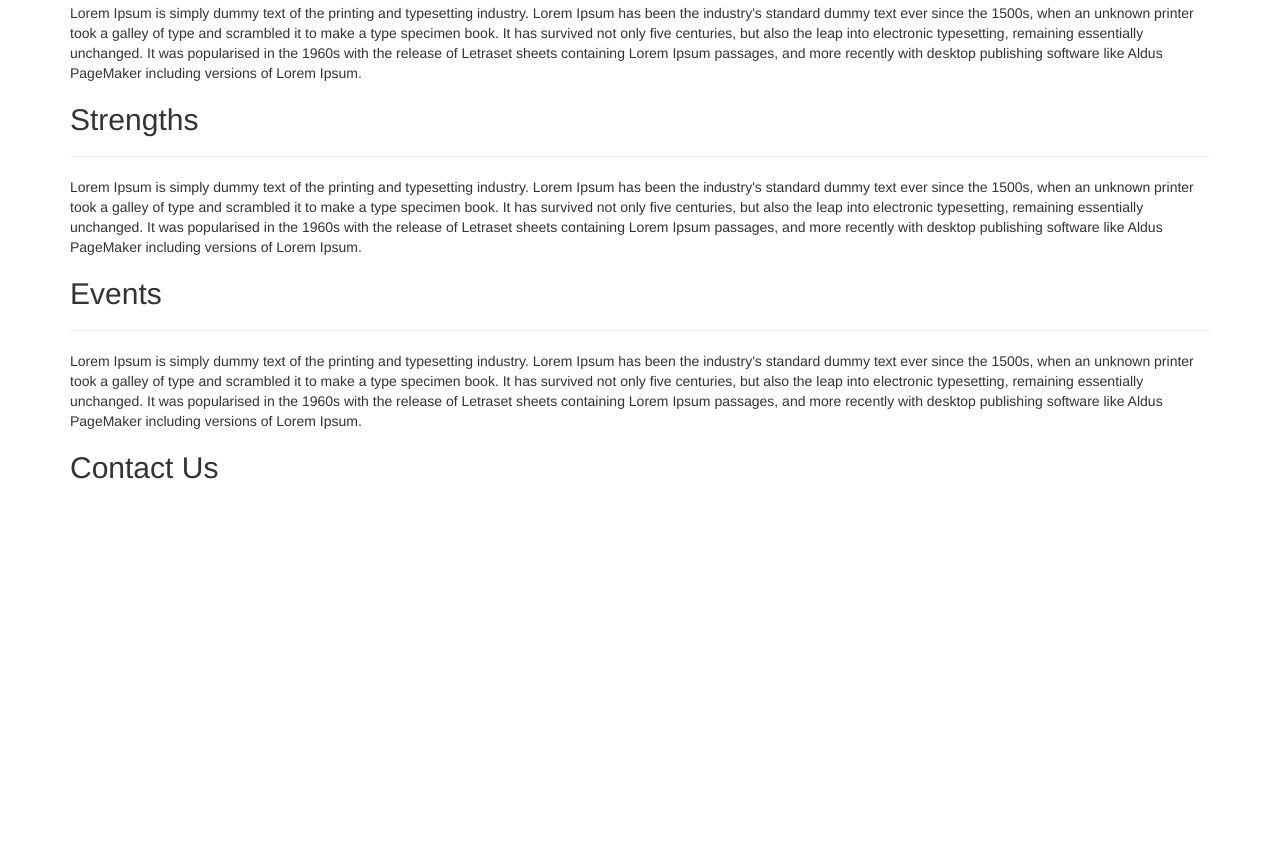
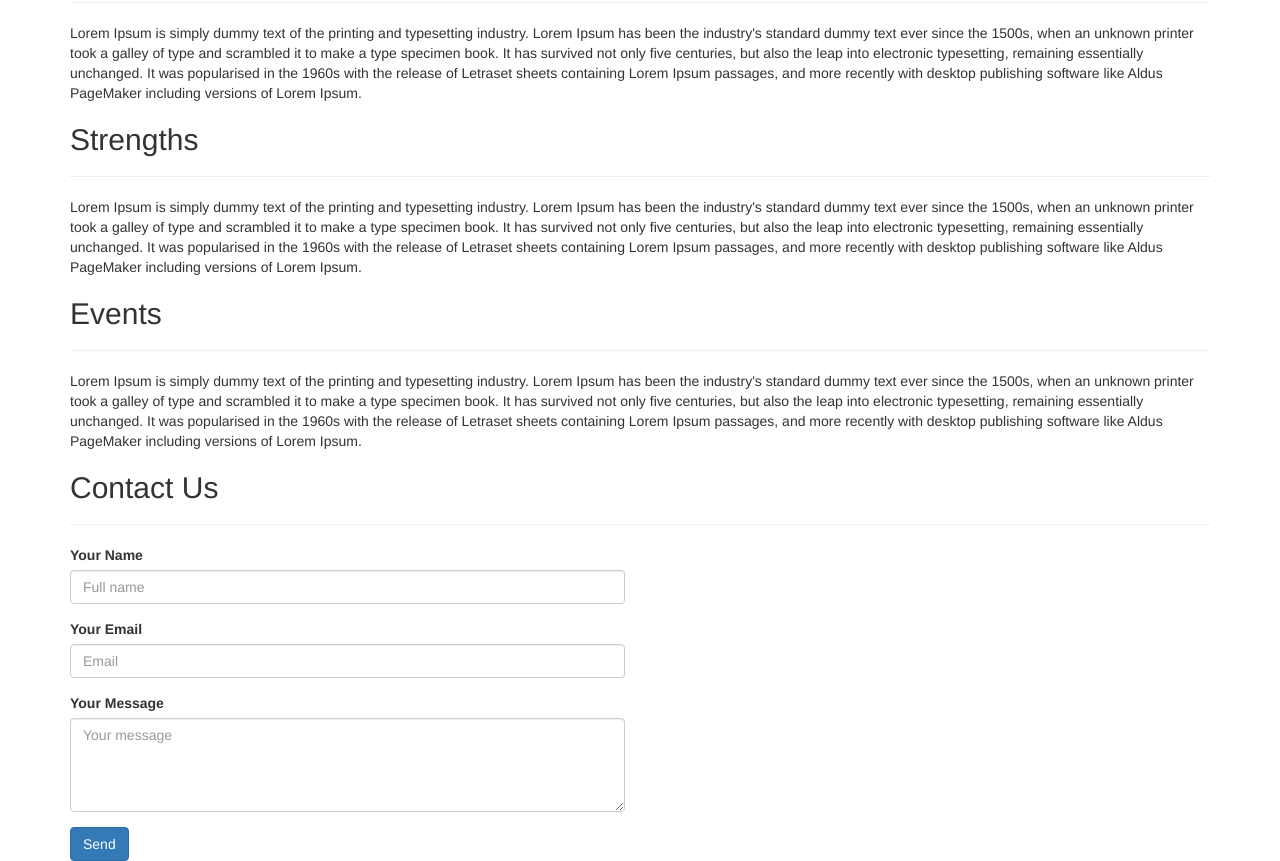
Before and after one commit to pushdev-zz/huiying, a plain HTML site: page index.html in a window 1280 px wide. Shown: the part 1142-2003 px from the top of the page. Before the commit the page ends 1636 px from the top, so only its background shows below. Drawn offline with nearby package versions, Linux system fonts and the light colour scheme.

Commit message:
Add files via upload

```diff
--- a/index.html
+++ b/index.html
@@ -43,6 +43,7 @@
                     <p style="color: white">Lorem Ipsum is simply dummy text of the printing and typesetting industry. Lorem Ipsum has been the industry's standard dummy text ever since the 1500s, when an unknown printer took a galley of type and scrambled it to make a type specimen book. It has survived not only five centuries, but also the leap into electronic typesetting, remaining essentially unchanged.</p>
                 </div>
                 <div class="col-md-6">
+                    <br>
                     <iframe width="100%" height="300" src="https://www.youtube.com/embed/5XR7naZ_zZA" frameborder="0" allowfullscreen=""></iframe>
                 </div>
             </div>
@@ -85,6 +86,38 @@
         <p>Lorem Ipsum is simply dummy text of the printing and typesetting industry. Lorem Ipsum has been the industry's standard dummy text ever since the 1500s, when an unknown printer took a galley of type and scrambled it to make a type specimen book. It has survived not only five centuries, but also the leap into electronic typesetting, remaining essentially unchanged. It was popularised in the 1960s with the release of Letraset sheets containing Lorem Ipsum passages, and more recently with desktop publishing software like Aldus PageMaker including versions of Lorem Ipsum.</p>
 
         <h2>Contact Us</h2>
+        <hr>
+
+        <div class="row">
+            <div class="col-md-6">
+                <form action="" role="form" method="POST" autocomplete="on">
+
+                    <div class="form-group">
+                        <label for="name">Your Name</label>
+                        <input type="text" name="name" class="form-control form-input" placeholder="Full name" required>
+                    </div>
+
+                    <div class="form-group">
+                        <label for="_replyto">Your Email</label>
+                        <input type="email" name="_replyto" class="form-control form-input" placeholder="Email" required>
+                    </div>
+
+                    <div class="form-group">
+                        <label for="message">Your Message</label>
+                        <textarea id="message" name="message" class="form-control" rows="4" width="100%" placeholder="Your message" required></textarea>
+                    </div>
+
+                    <input type="hidden" name="_next" value="">
+
+
+                    <div>
+                        <input type="submit" class="btn btn-primary" value="Send">
+                        <input type="hidden" name="_subject" value="New submission!" />
+                    </div>
+                </form>
+            </div>
+        </div>
+
     </div>
 
     <!-- jQuery (necessary for Bootstrap's JavaScript plugins) -->
```
